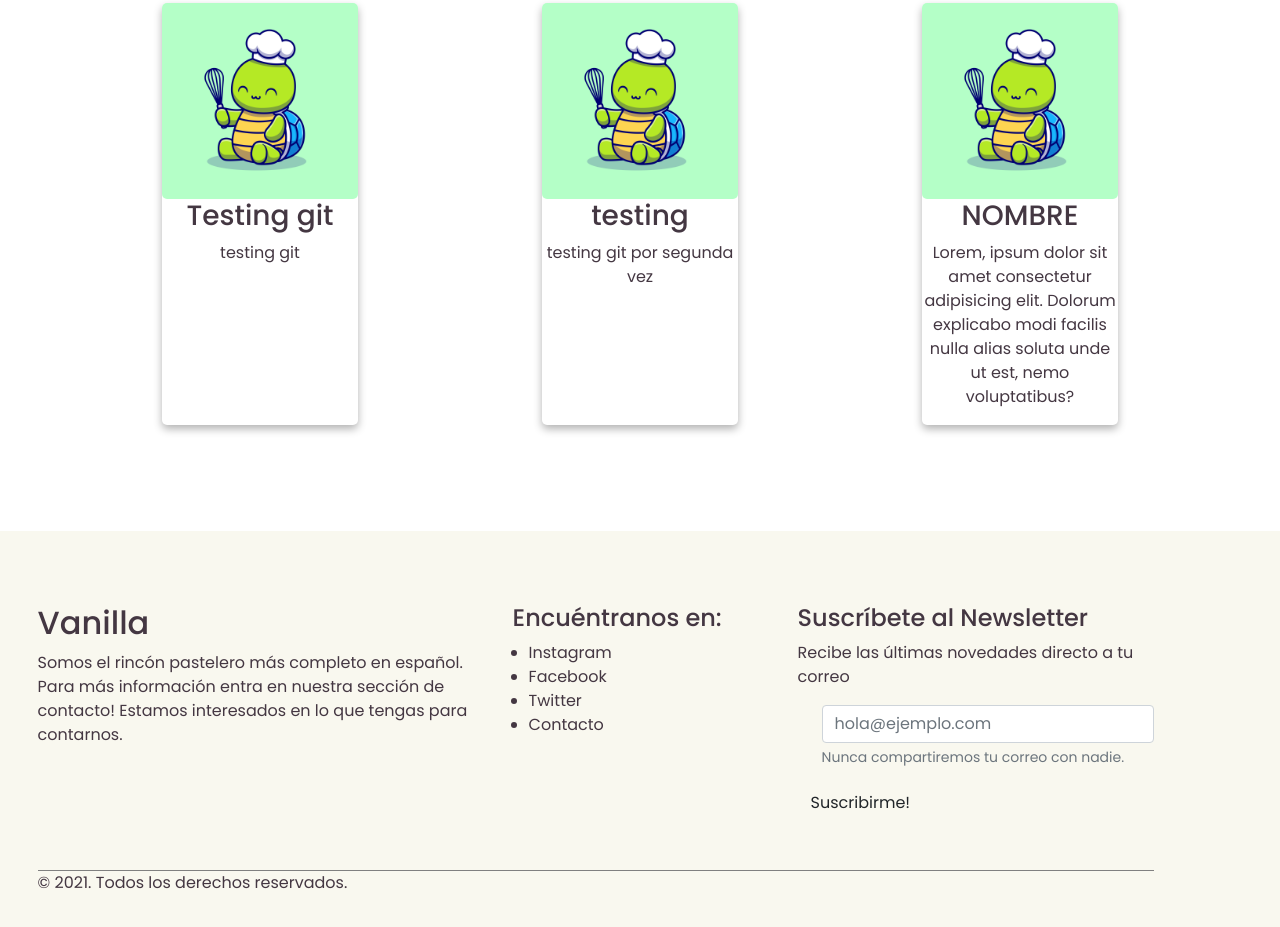
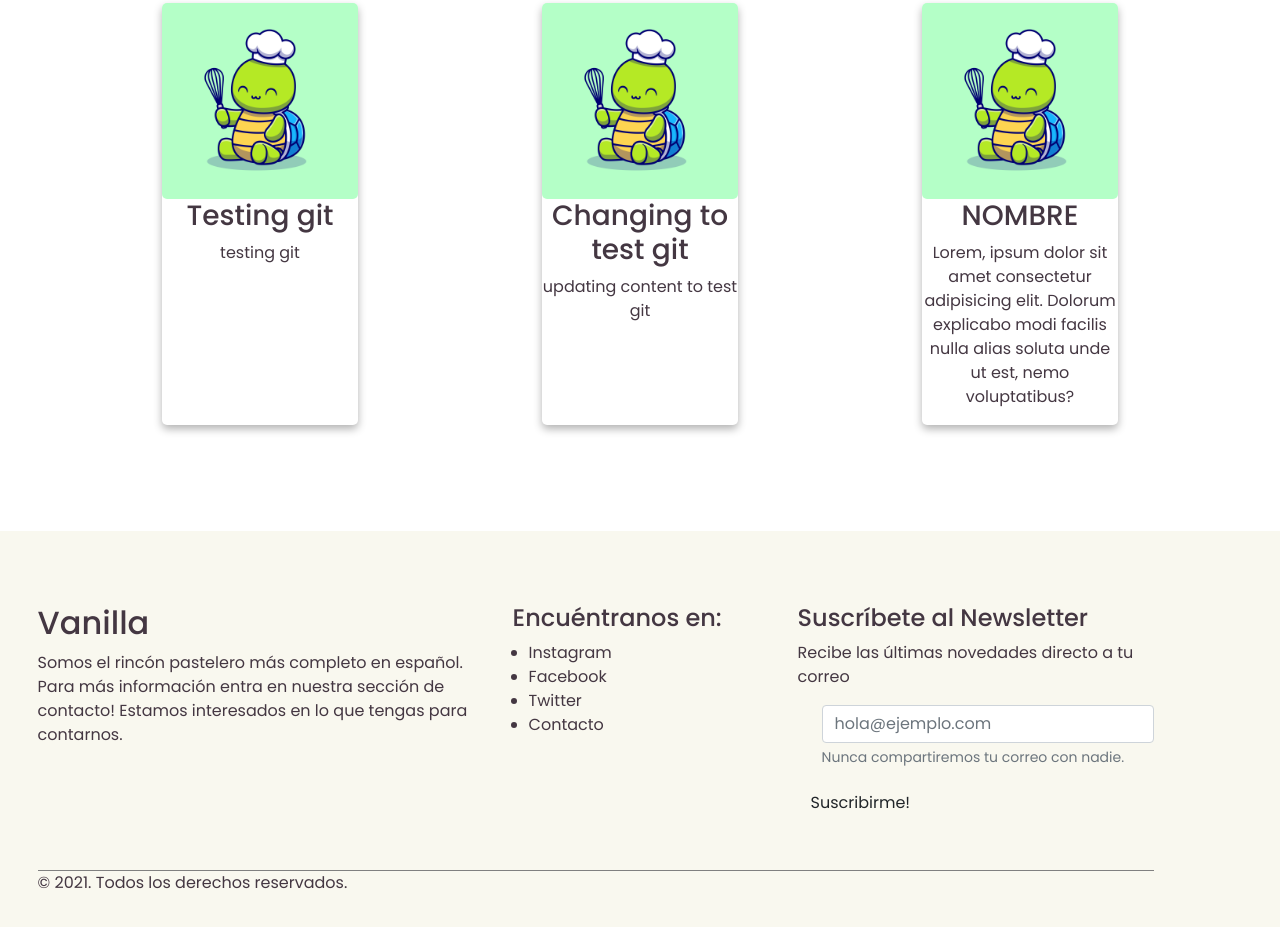
Before and after one commit to vrobertih/proyecto-web, a website: page cursos.html in a window 1280 px wide. Shown: the part 1545-2472 px from the top of the page. Drawn offline with nearby package versions, Linux system fonts and the light colour scheme.

Commit message:
tercera prueba de git

```diff
--- a/cursos.html
+++ b/cursos.html
@@ -138,9 +138,9 @@
                     <div class="col-md-4 contenedorCursos">
                         <div class='cursoBox'> <!-- Card de profesional 2 -->
                             <img src="imagenes/marcas/parcial.jpg" alt='chef1' class='cursoImg'>
-                            <h3 class='averageFont'>testing</h3>
+                            <h3 class='averageFont'>Changing to test git</h3>
                             <p>
-                                testing git por segunda vez
+                                updating content to test git
                             </p>
                         </div>
                     </div>
```
